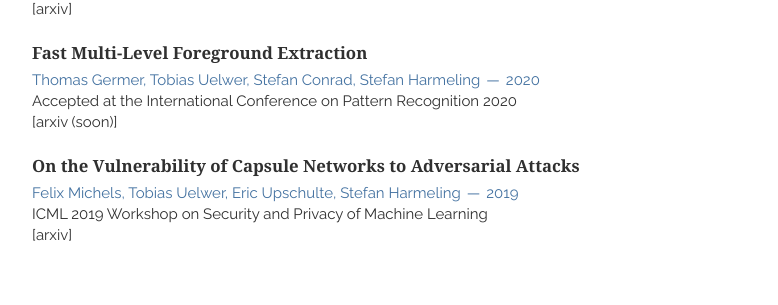
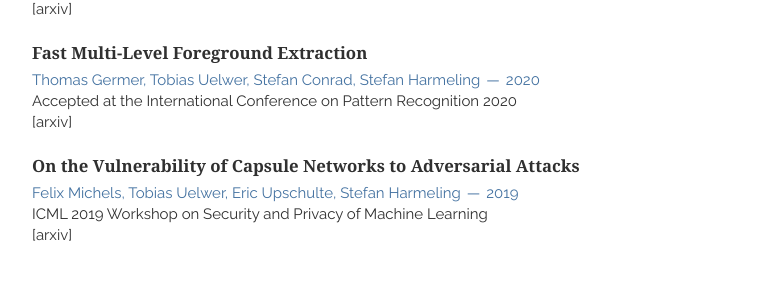
Before and after one commit to tuelwer/tuelwer.github.io, a Jekyll site: the page built from index.html, in a window 1280 px wide. Shown: the part 878-1183 px from the top of the page, without its empty margins (328-1106 px from the left). Built offline with Jekyll 4.4.1, drawn with Linux system fonts in a browser that asks for light colours; nearby versions of some CDN libraries; some web fonts are replaced; the list of posts is cut into pages by our own code.

Commit message:
Update publications.html

```diff
--- a/_includes/publications.html
+++ b/_includes/publications.html
@@ -23,7 +23,7 @@
       <span><address>Thomas Germer, Tobias Uelwer, Stefan Conrad, Stefan Harmeling</address><time>2020</time></span>
     </header>
     <p>Accepted at the International Conference on Pattern Recognition 2020</p>
-    [<a href="https://arxiv.org/">arxiv (soon)</a>]
+    [<a href="https://arxiv.org/abs/2006.14970">arxiv</a>]
   </article>
   <article>
     <header>
```
